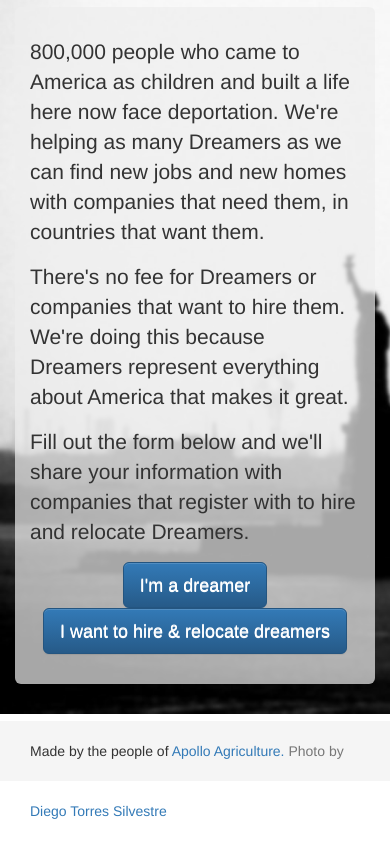
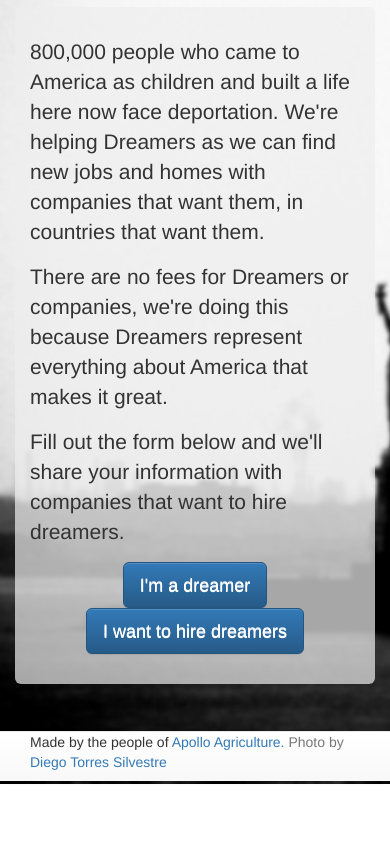
Before and after one commit to estsauver/Dreamon, a plain HTML site: page index.html in a window 390 px wide. Shown: the part 63-904 px from the top of the page. After the commit the page ends 847 px from the top, so only its background shows below. Drawn offline with nearby package versions, Linux system fonts and the light colour scheme.

Commit message:
Fix rendering on mobile

```diff
--- a/index.html
+++ b/index.html
@@ -18,23 +18,14 @@
                 background-image: url("bg.jpg");
                 background-size: cover;
                 background-repeat: no-repeat;
+            padding-bottom: 70px;
             }
             .jumbotron {
                 background-color:rgba(238,238,238, 0.7) ;
             }
-            .footer {
-                position: absolute;
-                bottom: 0;
-                width: 100%;
-                /* Set the fixed height of the footer here */
-                height: 60px;
-                line-height: 60px; /* Vertically center the text there */
-                background-color: #f5f5f5;
-            }
+
 
         </style>
-        <!-- Latest compiled and minified JavaScript -->
-        <!--<script src="https://maxcdn.bootstrapcdn.com/bootstrap/3.3.7/js/bootstrap.min.js" integrity="sha384-Tc5IQib027qvyjSMfHjOMaLkfuWVxZxUPnCJA7l2mCWNIpG9mGCD8wGNIcPD7Txa" crossorigin="anonymous"></script>-->
     </head>
     <body>
     <div class="container">
@@ -43,20 +34,20 @@
 
         <div class="jumbotron">
 
-            <p>800,000 people who came to America as children and built a life here now face deportation. We're helping as many Dreamers as we can find new jobs and new homes with companies that need them, in countries that want them.
+            <p>800,000 people who came to America as children and built a life here now face deportation. We're helping Dreamers as we can find new jobs and homes with companies that want them, in countries that want them.
             </p>
             <p>
-                There's no fee for Dreamers or companies that want to hire them. We're doing this because Dreamers represent everything about America that makes it great.
+                There are no fees for Dreamers or companies, we're doing this because Dreamers represent everything about America that makes it great.
             </p>
             <p>
-                Fill out the form below and we'll share your information with companies that register with to hire and relocate Dreamers.
+                Fill out the form below and we'll share your information with companies that want to hire dreamers.
             </p>
             <div class="row" >
                 <div class="col-sm-6">
                    <button type="button" id="dreamer-btn" class="btn btn-default btn-lg center-block btn-primary"> I'm a dreamer</button>
                 </div>
                 <div class="col-sm-6">
-                  <button type="button" id="company-btn" class="btn btn-default btn-lg center-block btn-primary">I want to hire & relocate dreamers</button>
+                  <button type="button" id="company-btn" class="btn btn-default btn-lg center-block btn-primary">I want to hire dreamers</button>
                 </div>
             </div>
 
@@ -76,13 +67,13 @@
 </div>
 
 
-    <footer class="footer">
+    <navbar class="navbar navbar-default navbar-fixed-bottom">
         <div class="container">
-            <div class="col-md-8">
+            <div class="col-sm-8">
                Made by the people of <a href="https://apolloagriculture.com">Apollo Agriculture.</a> <span class="text-muted"> Photo by <a href="https://www.flickr.com/photos/3336/">Diego Torres Silvestre</a> </span>
             </div>
         </div>
-    </footer>
+    </navbar>
 
     </body>
 </html>
```
Also changed, not shown: 1 other file.
